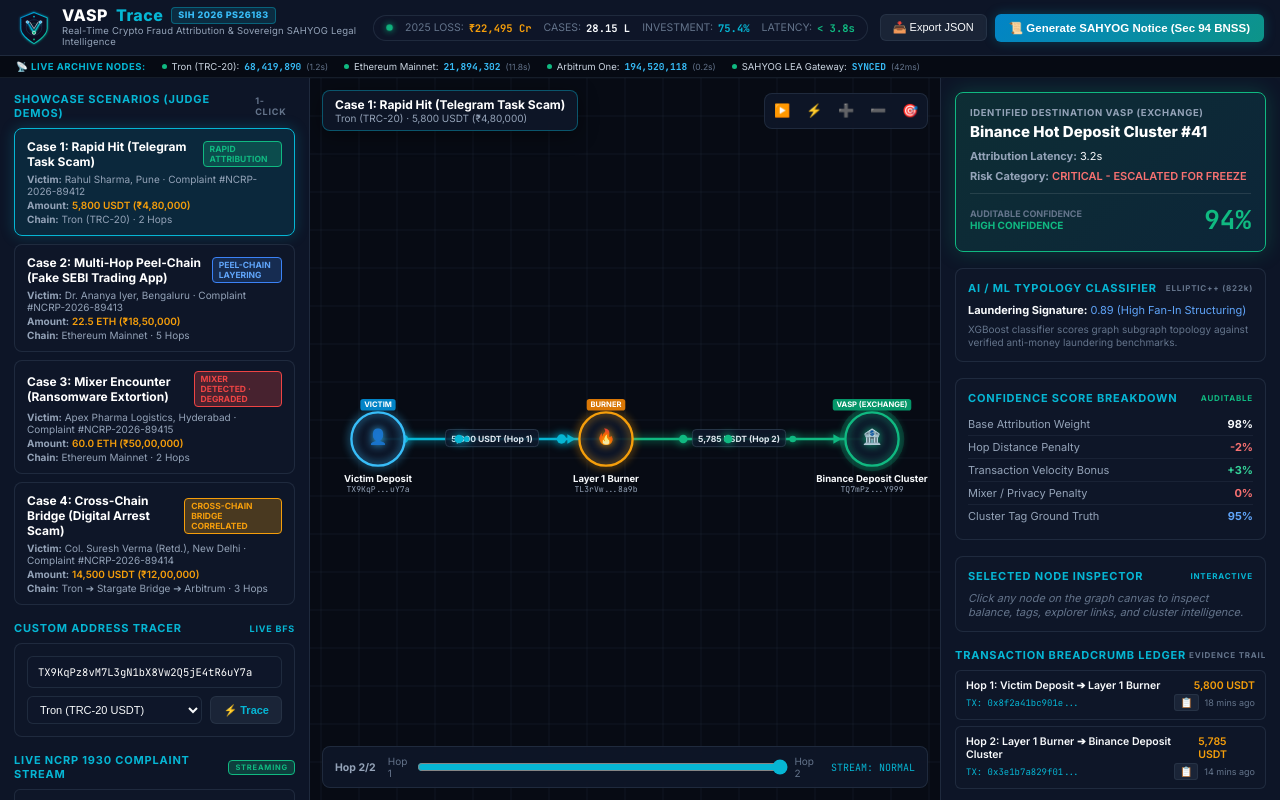
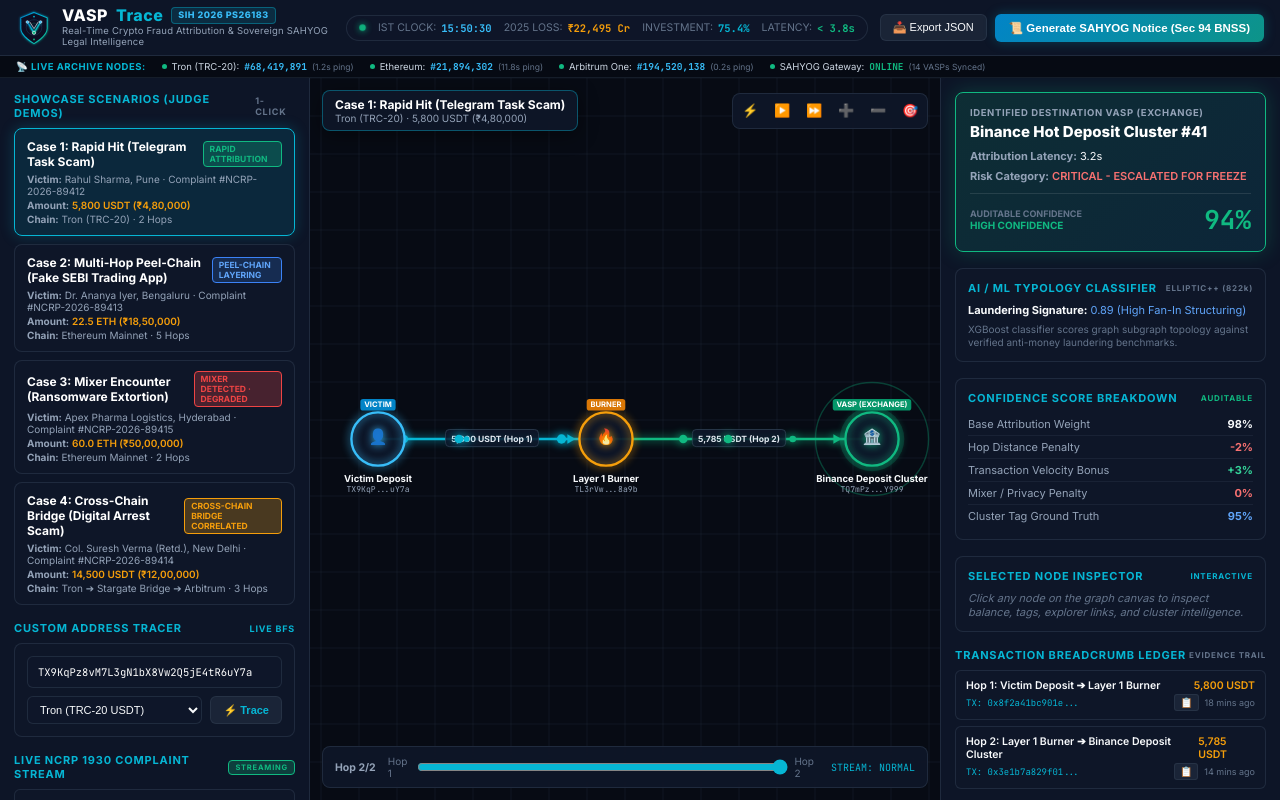
Before and after one commit to dhanrajgupta2736/vaspu, a React (Vite) app: page / in a window 1280 px wide. Built offline with nearby package versions, Linux system fonts and the light colour scheme.

Commit message:
feat: real-time blockchain block height incrementers, live IST clock, live BFS tracing terminal, streaming NCRP complaints, and SAHYOG direct freeze handshake

```diff
--- a/src/App.jsx
+++ b/src/App.jsx
@@ -14,13 +14,76 @@
   const [customChain, setCustomChain] = useState('tron');
   const [isNoticeModalOpen, setIsNoticeModalOpen] = useState(false);
   const [noticeData, setNoticeData] = useState(null);
-  const [mobileTab, setMobileTab] = useState('graph'); // 'graph' | 'cases' | 'intel'
+  const [mobileTab, setMobileTab] = useState('graph');
   const [copiedKey, setCopiedKey] = useState(null);
-  const [particleSpeed, setParticleSpeed] = useState('normal'); // 'slow' | 'normal' | 'fast'
+  const [particleSpeed, setParticleSpeed] = useState('normal');
+
+  // Real-Time States
+  const [currentTime, setCurrentTime] = useState(new Date());
+  const [isTracingLive, setIsTracingLive] = useState(false);
+  const [traceLogs, setTraceLogs] = useState([]);
+  const [ncrpList, setNcrpList] = useState(VASP_DATA.ncrpFeed);
+  const [newComplaintAlert, setNewComplaintAlert] = useState(false);
+  const [blockHeights, setBlockHeights] = useState({
+    tron: 68419890,
+    eth: 21894302,
+    arb: 194520118
+  });
+  const [sahyogApiStatus, setSahyogApiStatus] = useState('idle'); // 'idle' | 'transmitting' | 'confirmed'
+  const [sahyogLienRef, setSahyogLienRef] = useState(null);
 
   const canvasRef = useRef(null);
   const containerRef = useRef(null);
   const graphInstanceRef = useRef(null);
+
+  // Live Clock (IST/UTC with milliseconds)
+  useEffect(() => {
+    const timer = setInterval(() => {
+      setCurrentTime(new Date());
+    }, 200);
+    return () => clearInterval(timer);
+  }, []);
+
+  // Real-Time Block Height Incrementer
+  useEffect(() => {
+    const tronTimer = setInterval(() => {
+      setBlockHeights(prev => ({ ...prev, tron: prev.tron + 1 }));
+    }, 3000);
+    const ethTimer = setInterval(() => {
+      setBlockHeights(prev => ({ ...prev, eth: prev.eth + 1 }));
+    }, 12000);
+    const arbTimer = setInterval(() => {
+      setBlockHeights(prev => ({ ...prev, arb: prev.arb + 4 }));
+    }, 1000);
+
+    return () => {
+      clearInterval(tronTimer);
+      clearInterval(ethTimer);
+      clearInterval(arbTimer);
+    };
+  }, []);
+
+  // Simulated Live NCRP 1930 WebSocket Feed
+  useEffect(() => {
+    const newCasesPool = [
+      { id: "NCRP-2026-89416", type: "Fake Pre-IPO Stock App", amount: "₹9,20,000", victim: "Sunil K. (Jaipur)", chain: "Tron (TRC-20)", token: "USDT", reportedAddress: "TQ2x...71kL", timestamp: "Just now", status: "UNPROCESSED", urgency: "CRITICAL" },
+      { id: "NCRP-2026-89417", type: "Digital Arrest Syndicate", amount: "₹34,00,000", victim: "Pooja V. (Gurugram)", chain: "Ethereum", token: "USDC", reportedAddress: "0x4F8...99a1", timestamp: "Just now", status: "UNPROCESSED", urgency: "CRITICAL" },
+      { id: "NCRP-2026-89418", type: "Part-Time Review Scam", amount: "₹3,40,000", victim: "Mohit D. (Indore)", chain: "Tron (TRC-20)", token: "USDT", reportedAddress: "TA9v...22cM", timestamp: "Just now", status: "UNPROCESSED", urgency: "HIGH" }
+    ];
+
+    let caseIdx = 0;
+    const feedTimer = setInterval(() => {
+      if (caseIdx < newCasesPool.length) {
+        const nextCase = newCasesPool[caseIdx];
+        setNcrpList(prev => [nextCase, ...prev.slice(0, 5)]);
+        setNewComplaintAlert(true);
+        setTimeout(() => setNewComplaintAlert(false), 4000);
+        caseIdx++;
+      }
+    }, 24000);
+
+    return () => clearInterval(feedTimer);
+  }, []);
 
   // Initialize Canvas Graph
   useEffect(() => {
@@ -65,16 +128,40 @@
     }
   }, [mobileTab]);
 
+  // Execute Real-Time Forensic BFS Tracing
+  const runLiveTrace = (sc) => {
+    setIsTracingLive(true);
+    setTraceLogs([`[0.0s] Initializing RPC connection to ${sc.chain}...`]);
+
+    setTimeout(() => {
+      setTraceLogs(prev => [...prev, `[0.3s] Ingested reported wallet: ${sc.reportedAddress}`]);
+    }, 300);
+
+    setTimeout(() => {
+      setTraceLogs(prev => [...prev, `[0.7s] Querying multi-hop transfer graph (Breadth-First Search Depth: ${sc.hopCount})...`]);
+    }, 700);
+
+    setTimeout(() => {
+      setTraceLogs(prev => [...prev, `[1.1s] Scoring graph features against Elliptic++ 822k AML benchmark...`]);
+    }, 1100);
+
+    setTimeout(() => {
+      setTraceLogs(prev => [...prev, `[1.5s] MATCH FOUND: ${sc.attributionResult} (${sc.confidenceScore}% Confidence)`]);
+      setIsTracingLive(false);
+      if (graphInstanceRef.current) {
+        graphInstanceRef.current.setData(sc, true);
+      }
+    }, 1500);
+  };
+
   // Handle Scenario Switch
   const handleSelectScenario = (key) => {
     setCurrentScenarioKey(key);
     const sc = VASP_DATA.scenarios[key];
     setCurrentScenario(sc);
     setSelectedNode(null);
-    if (graphInstanceRef.current) {
-      graphInstanceRef.current.setData(sc, true);
-    }
     setMobileTab('graph');
+    runLiveTrace(sc);
   };
 
   // Timeline Slider Change
@@ -91,7 +178,19 @@
   const handleOpenNotice = async () => {
     const generatedNotice = await SAHYOGNoticeEngine.createNotice(currentScenario);
     setNoticeData(generatedNotice);
+    setSahyogApiStatus('idle');
+    setSahyogLienRef(null);
     setIsNoticeModalOpen(true);
+  };
+
+  // Simulate Direct SAHYOG API Freeze Handshake
+  const handleSahyogApiDirectFreeze = () => {
+    setSahyogApiStatus('transmitting');
+    setTimeout(() => {
+      const lienRef = `SAHYOG-LIEN-2026-${Math.floor(100000 + Math.random() * 900000)}`;
+      setSahyogLienRef(lienRef);
+      setSahyogApiStatus('confirmed');
+    }, 1400);
   };
 
   // Export Forensic JSON Dossier
@@ -130,7 +229,7 @@
   const handleCustomTrace = (e) => {
     e.preventDefault();
     if (!customAddress.trim()) return;
-    handleSelectScenario('scenario1');
+    runLiveTrace(currentScenario);
   };
 
   const toggleParticleSpeed = () => {
@@ -145,6 +244,7 @@
   };
 
   const cb = currentScenario.confidenceBreakdown;
+  const istTimeStr = currentTime.toLocaleTimeString('en-IN', { hour12: false, hour: '2-digit', minute: '2-digit', second: '2-digit' });
 
   return (
     <div className="app-root">
@@ -165,12 +265,12 @@
         <div className="threat-ticker-container">
           <div className="pulse-dot"></div>
           <div className="ticker-stat">
+            <span>IST CLOCK:</span>
+            <strong style={{ color: '#38BDF8' }}>{istTimeStr}</strong>
+          </div>
+          <div className="ticker-stat">
             <span>2025 LOSS:</span>
             <strong style={{ color: '#F59E0B' }}>₹22,495 Cr</strong>
-          </div>
-          <div className="ticker-stat hide-mobile">
-            <span>CASES:</span>
-            <strong>28.15 L</strong>
           </div>
           <div className="ticker-stat hide-mobile">
             <span>INVESTMENT:</span>
@@ -198,14 +298,30 @@
       <div className="blockchain-telemetry-strip hide-mobile">
         <div className="telemetry-inner">
           <span className="telemetry-label">📡 LIVE ARCHIVE NODES:</span>
-          {VASP_DATA.blockchainNodes.map((node, idx) => (
-            <div key={idx} className="telemetry-node-item">
-              <span className="node-dot"></span>
-              <span className="node-name">{node.name}:</span>
-              <strong className="node-block">{node.block}</strong>
-              <span className="node-ping">({node.latency})</span>
-            </div>
-          ))}
+          <div className="telemetry-node-item">
+            <span className="node-dot"></span>
+            <span className="node-name">Tron (TRC-20):</span>
+            <strong className="node-block">#{blockHeights.tron.toLocaleString()}</strong>
+            <span className="node-ping">(1.2s ping)</span>
+          </div>
+          <div className="telemetry-node-item">
+            <span className="node-dot"></span>
+            <span className="node-name">Ethereum:</span>
+            <strong className="node-block">#{blockHeights.eth.toLocaleString()}</strong>
+            <span className="node-ping">(11.8s ping)</span>
+          </div>
+          <div className="telemetry-node-item">
+            <span className="node-dot"></span>
+            <span className="node-name">Arbitrum One:</span>
+            <strong className="node-block">#{blockHeights.arb.toLocaleString()}</strong>
+            <span className="node-ping">(0.2s ping)</span>
+          </div>
+          <div className="telemetry-node-item">
+            <span className="node-dot"></span>
+            <span className="node-name">SAHYOG Gateway:</span>
+            <strong className="node-block" style={{ color: '#10B981' }}>ONLINE</strong>
+            <span className="node-ping">(14 VASPs Synced)</span>
+          </div>
         </div>
       </div>
 
@@ -215,7 +331,7 @@
           onClick={() => setMobileTab('cases')}
           className={`mobile-tab-btn ${mobileTab === 'cases' ? 'active' : ''}`}
         >
-          📂 Cases (4)
+          📂 Cases {newComplaintAlert ? '🔴' : '(4)'}
         </button>
         <button
           onClick={() => setMobileTab('graph')}
@@ -293,25 +409,30 @@
             </form>
           </div>
 
-          {/* Live NCRP Feed */}
+          {/* Live NCRP Feed with Ingestion Alert */}
           <div style={{ flex: 1, paddingBottom: '20px' }}>
             <div className="panel-section-title">
               <span>LIVE NCRP 1930 COMPLAINT STREAM</span>
-              <span className="badge-tag emerald" style={{ fontSize: '7.5px' }}>STREAMING</span>
+              {newComplaintAlert ? (
+                <span className="badge-tag crimson" style={{ fontSize: '7.5px', animation: 'pulse-ring 1s infinite' }}>NEW COMPLAINT</span>
+              ) : (
+                <span className="badge-tag emerald" style={{ fontSize: '7.5px' }}>STREAMING</span>
+              )}
             </div>
             <div className="ncrp-feed-list">
-              {VASP_DATA.ncrpFeed.map((item, idx) => (
+              {ncrpList.map((item, idx) => (
                 <div
                   key={item.id}
                   onClick={() => {
                     const keys = Object.keys(VASP_DATA.scenarios);
-                    if (keys[idx]) handleSelectScenario(keys[idx]);
+                    const pickKey = keys[idx % keys.length];
+                    handleSelectScenario(pickKey);
                   }}
                   className="ncrp-item"
                 >
                   <div className="ncrp-item-top">
-                    <span>{item.id}</span>
-                    <span>{item.timestamp}</span>
+                    <span style={{ fontFamily: 'var(--font-mono)' }}>{item.id}</span>
+                    <span style={{ color: item.timestamp === 'Just now' ? '#38BDF8' : '#64748B' }}>{item.timestamp}</span>
                   </div>
                   <div style={{ fontWeight: 600, fontSize: '11px', color: '#F8FAFC' }}>{item.type}</div>
                   <div style={{ display: 'flex', justifyContent: 'space-between', alignItems: 'center', marginTop: '4px' }}>
@@ -326,10 +447,28 @@
           </div>
         </aside>
 
-        {/* CENTER PANEL: Graph Canvas */}
+        {/* CENTER PANEL: Graph Canvas & Live Tracing Overlay */}
         <section className={`center-panel ${mobileTab === 'graph' ? 'mobile-active' : ''}`}>
           <div ref={containerRef} className="graph-canvas-container">
             <canvas ref={canvasRef} id="vaspGraphCanvas" />
+
+            {/* Live Forensic BFS Tracing HUD Terminal */}
+            {isTracingLive && (
+              <div className="live-tracing-overlay">
+                <div className="tracing-terminal-card">
+                  <div className="terminal-header">
+                    <div className="pulse-dot"></div>
+                    <strong>AUTOMATED BFS TRACING IN PROGRESS</strong>
+                    <span style={{ fontFamily: 'var(--font-mono)', fontSize: '10px', color: '#06B6D4' }}>RPC ACTIVE</span>
+                  </div>
+                  <div className="terminal-logs">
+                    {traceLogs.map((log, index) => (
+                      <div key={index} className="log-line">{log}</div>
+                    ))}
+                  </div>
+                </div>
+              </div>
+            )}
 
             {/* Floating HUD Header */}
             <div className="canvas-hud-top">
@@ -343,8 +482,9 @@
               </div>
 
               <div className="canvas-controls-box">
+                <button onClick={() => runLiveTrace(currentScenario)} className="btn-icon" title="Re-Run Live Tracing Engine">⚡</button>
                 <button onClick={() => graphInstanceRef.current?.animateHopExpansion()} className="btn-icon" title="Replay Trace Animation">▶️</button>
-                <button onClick={toggleParticleSpeed} className="btn-icon" title={`Speed: ${particleSpeed}`}>⚡</button>
+                <button onClick={toggleParticleSpeed} className="btn-icon" title={`Speed: ${particleSpeed}`}>⏩</button>
                 <button onClick={() => graphInstanceRef.current?.zoomIn()} className="btn-icon" title="Zoom In">➕</button>
                 <button onClick={() => graphInstanceRef.current?.zoomOut()} className="btn-icon" title="Zoom Out">➖</button>
                 <button onClick={() => graphInstanceRef.current?.resetView()} className="btn-icon" title="Re-Center Graph">🎯</button>
@@ -645,6 +785,19 @@
                       <code style={{ color: '#0F172A', fontWeight: 700 }}>{noticeData.sha256Hash}</code>
                     </div>
                   </div>
+
+                  {/* Real-Time SAHYOG API Dispatch Live Status */}
+                  {sahyogApiStatus === 'confirmed' && (
+                    <div style={{ marginTop: '12px', background: '#ECFDF5', border: '1px solid #10B981', padding: '10px', borderRadius: '4px' }}>
+                      <div style={{ display: 'flex', alignItems: 'center', gap: '6px', color: '#065F46', fontWeight: 700, fontSize: '9.5px' }}>
+                        <span>✓</span>
+                        <span>DIRECT API LIEN PLACED ON VASP GATEWAY</span>
+                      </div>
+                      <div style={{ fontSize: '8.5px', color: '#047857', marginTop: '2px' }}>
+                        Compliance Hold Receipt: <strong>{sahyogLienRef}</strong> · Asset Status: <strong>FROZEN IN CUSTODY</strong>
+                      </div>
+                    </div>
+                  )}
                 </div>
 
                 <div className="notice-footer">
@@ -660,6 +813,16 @@
               </div>
             </div>
             <div className="modal-footer">
+              {sahyogApiStatus === 'idle' && (
+                <button onClick={handleSahyogApiDirectFreeze} className="btn-secondary" style={{ borderColor: 'var(--emerald-success)', color: 'var(--emerald-success)' }}>
+                  ⚡ Broadcast Instant Lien via SAHYOG API
+                </button>
+              )}
+              {sahyogApiStatus === 'transmitting' && (
+                <button disabled className="btn-secondary" style={{ opacity: 0.7 }}>
+                  ⏳ Transmitting Encrypted Directive...
+                </button>
+              )}
               <button onClick={() => window.print()} className="btn-primary">
                 🖨️ Print / Save Court-Admissible PDF
               </button>
```
Also changed, not shown: src/graph.js (+15 -2 lines), src/index.css (+54 -1 lines).
